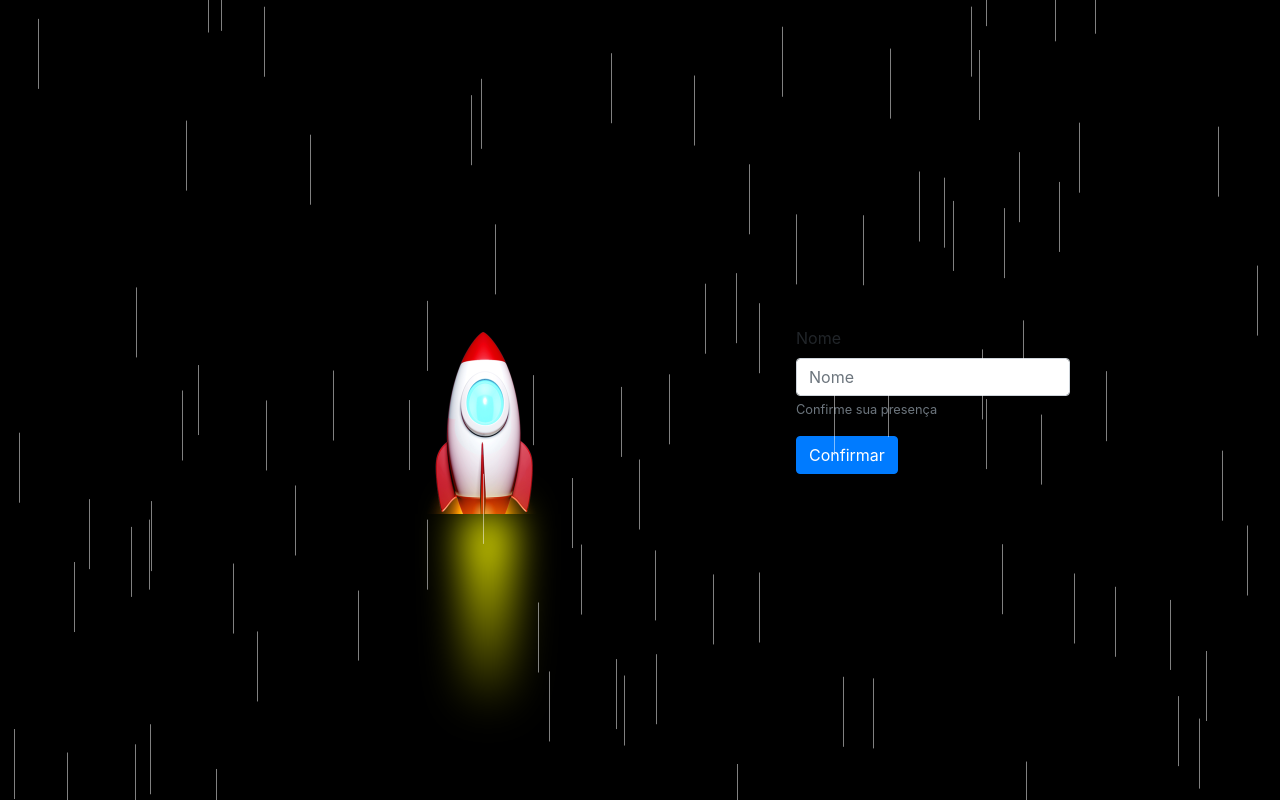
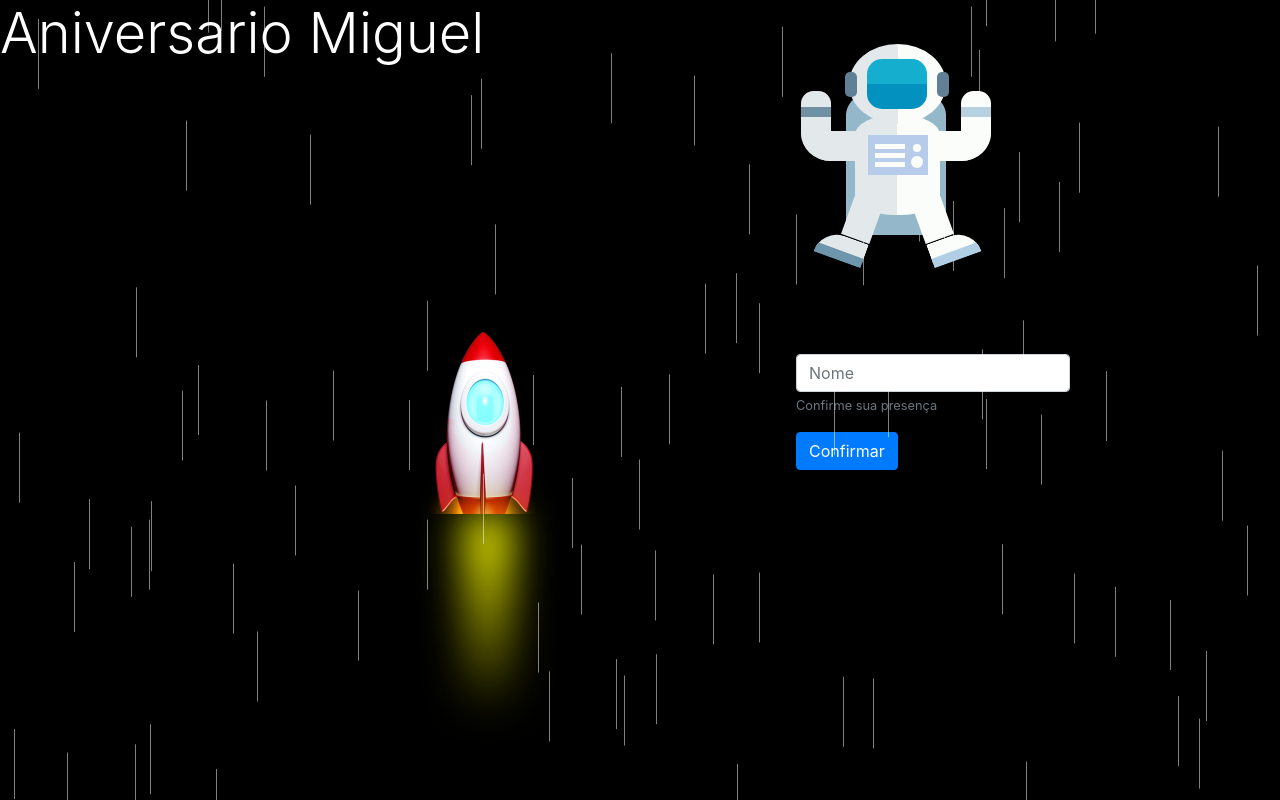
Before and after one commit to jacksuh/projetoMig, a plain HTML site: page index.html in a window 1280 px wide. Drawn offline with Linux system fonts and the light colour scheme.

Commit message:
Up: Animação astronauta

```diff
--- a/index.html
+++ b/index.html
@@ -10,12 +10,26 @@
 </head>
 <body>
     <div class="scene">
+      <div class="fixed-top ">
+      <h1 class="display-4 text-white">Aniversario Miguel</h1>
+    </div>
         <div class="rocket">
             <img src="./img/foguete.png" alt="">
         </div>
+        <div class="astronaut" data-js="astro">
+            <div class="head"></div>
+            <div class="arm arm-left"></div>
+            <div class="arm arm-right"></div>
+            <div class="body">
+              <div class="panel"></div>
+            </div>
+            <div class="leg leg-left"></div>
+            <div class="leg leg-right"></div>
+            <div class="schoolbag"></div>
+          </div>
         <form >
             <div class="form-group">
-              <label for="exampleInputEmail1">Nome</label>
+              <label for="exampleInputName>Name"></label>
               <input type="email" class="form-control" id="exampleInputEmail1" aria-describedby="emailHelp" placeholder="Nome">
               <small id="emailHelp" class="form-text text-muted">Confirme sua presença</small>
             </div>
@@ -26,7 +40,6 @@
     </div>
 
 
-
-    <script type="text/javascript" src="javascript.js"></script>
+    <script type="text/javascript" src="script.js"></script>
 </body>
 </html>
--- a/javascript.js
+++ /dev/null
@@ -1,20 +0,0 @@
-function stars(){
-    let count = 150;
-    let scene = document.querySelector('.scene');
-    let i =0;
-    while(i < count){
-        let star = document.createElement('i');
-        let x = Math.floor(Math.random() * window.innerWidth);
-        let duration = Math.random() * 1;
-        let h = Math.random() * 100;
-
-        star.style.left = x + 'px';
-        star.style.width = 1 + 'px';
-        star.style.height = 70 + 'px';
-        star.style.animationDuration = duration + 's';
-
-        scene.appendChild(star);
-        i++;
-    }
-}
-stars();
--- /dev/null
+++ b/script.js
@@ -0,0 +1,20 @@
+function stars(){
+  let count = 150;
+  let scene = document.querySelector('.scene');
+  let i =0;
+  while(i < count){
+      let star = document.createElement('i');
+      let x = Math.floor(Math.random() * window.innerWidth);
+      let duration = Math.random() * 1;
+      let h = Math.random() * 100;
+
+      star.style.left = x + 'px';
+      star.style.width = 1 + 'px';
+      star.style.height = 70 + 'px';
+      star.style.animationDuration = duration + 's';
+
+      scene.appendChild(star);
+      i++;
+  }
+}
+stars();
--- a/style.css
+++ b/style.css
@@ -60,3 +60,194 @@
     background: linear-gradient(Yellow,transparent);
     filter: blur(20px);
 }
+
+
+.astronaut{
+    width: 250px;
+    height: 300px;
+    position: absolute;
+    z-index: 11;
+    top: calc(20% - 150px);
+    left: calc(70% - 125px);
+    -webkit-animation: astronaut 5s linear infinite;
+  }
+
+  .schoolbag{
+    width: 100px;
+    height: 150px;
+    position: absolute;
+    z-index: 1;
+    top: calc(50% - 75px);
+    left: calc(50% - 50px);
+    background-color: #94b7ca;
+    border-radius: 50px 50px 0 0 / 30px 30px 0 0;
+  }
+
+  .head{
+    width: 97px;
+    height: 80px;
+    position: absolute;
+    z-index: 3;
+    background: -webkit-linear-gradient(left, #e3e8eb 0%, #e3e8eb 50%, #fbfdfa 50%, #fbfdfa 100%);
+    border-radius: 50%;
+    top: 34px;
+    left: calc(50% - 47.5px);
+  }
+  .head:after{
+    content: "";
+    width: 60px;
+    height: 50px;
+    position: absolute;
+    top: calc(50% - 25px);
+    left: calc(50% - 30px);
+    background: -webkit-linear-gradient(top, #15aece 0%, #15aece 50%, #0391bf 50%, #0391bf 100%);
+    border-radius: 15px;
+  }
+  .head:before{
+    content: "";
+    width: 12px;
+    height: 25px;
+    position: absolute;
+    top: calc(50% - 12.5px);
+    left: -4px;
+    background-color: #618095;
+    border-radius: 5px;
+    box-shadow: 92px 0px 0px #618095;
+  }
+  .body{
+    width: 85px;
+    height: 100px;
+    position: absolute;
+    z-index: 2;
+    background-color: #fffbff;
+    border-radius: 40px / 20px;
+    top: 105px;
+    left: calc(50% - 41px);
+    background: -webkit-linear-gradient(left, #e3e8eb 0%, #e3e8eb 50%, #fbfdfa 50%, #fbfdfa 100%);
+  }
+  .panel{
+    width: 60px;
+    height: 40px;
+    position: absolute;
+    top: 20px;
+    left: calc(50% - 30px);
+    background-color: #b7cceb;
+  }
+  .panel:before{
+    content: "";
+    width: 30px;
+    height: 5px;
+    position: absolute;
+    top: 9px;
+    left: 7px;
+    background-color: #fbfdfa;
+    box-shadow: 0px 9px 0px #fbfdfa, 0px 18px 0px #fbfdfa;
+  }
+  .panel:after{
+    content: "";
+    width: 8px;
+    height: 8px;
+    position: absolute;
+    top: 9px;
+    right: 7px;
+    background-color: #fbfdfa;
+    border-radius: 50%;
+    box-shadow: 0px 14px 0px 2px #fbfdfa;
+  }
+  .arm{
+    width: 80px;
+    height: 30px;
+    position: absolute;
+    top: 121px;
+    z-index: 2;
+  }
+  .arm-left{
+    left: 30px;
+    background-color: #e3e8eb;
+    border-radius: 0 0 0 39px;
+  }
+  .arm-right{
+    right: 30px;
+    background-color: #fbfdfa;
+    border-radius: 0 0 39px 0;
+  }
+  .arm-left:before,
+  .arm-right:before{
+    content: "";
+    width: 30px;
+    height: 70px;
+    position: absolute;
+    top: -40px;
+  }
+  .arm-left:before{
+    border-radius: 50px 50px 0px 120px / 50px 50px 0 110px;
+    left: 0;
+    background-color: #e3e8eb;
+  }
+  .arm-right:before{
+    border-radius: 50px 50px 120px 0 / 50px 50px 110px 0;
+    right: 0;
+    background-color: #fbfdfa;
+  }
+  .arm-left:after,
+  .arm-right:after{
+    content: "";
+    width: 30px;
+    height: 10px;
+    position: absolute;
+    top: -24px;
+  }
+  .arm-left:after{
+    background-color: #6e91a4;
+    left: 0;
+  }
+  .arm-right:after{
+    right: 0;
+    background-color: #b6d2e0;
+  }
+  .leg{
+    width: 30px;
+    height: 40px;
+    position: absolute;
+    z-index: 2;
+    bottom: 70px;
+  }
+  .leg-left{
+    left: 76px;
+    background-color: #e3e8eb;
+    transform: rotate(20deg);
+  }
+  .leg-right{
+    right: 73px;
+    background-color: #fbfdfa;
+    transform: rotate(-20deg);
+  }
+  .leg-left:before,
+  .leg-right:before{
+    content: "";
+    width: 50px;
+    height: 25px;
+    position: absolute;
+    bottom: -26px;
+  }
+  .leg-left:before{
+    left: -20px;
+    background-color: #e3e8eb;
+    border-radius: 30px 0 0 0;
+    border-bottom: 10px solid #6d96ac;
+  }
+  .leg-right:before{
+    right: -20px;
+    background-color: #fbfdfa;
+    border-radius: 0 30px 0 0;
+    border-bottom: 10px solid #b0cfe4;
+  }
+
+  @-webkit-keyframes astronaut{
+    0%{
+      transform: rotate(0deg);
+    }
+    100%{
+      transform: rotate(360deg);
+    }
+  }
```
